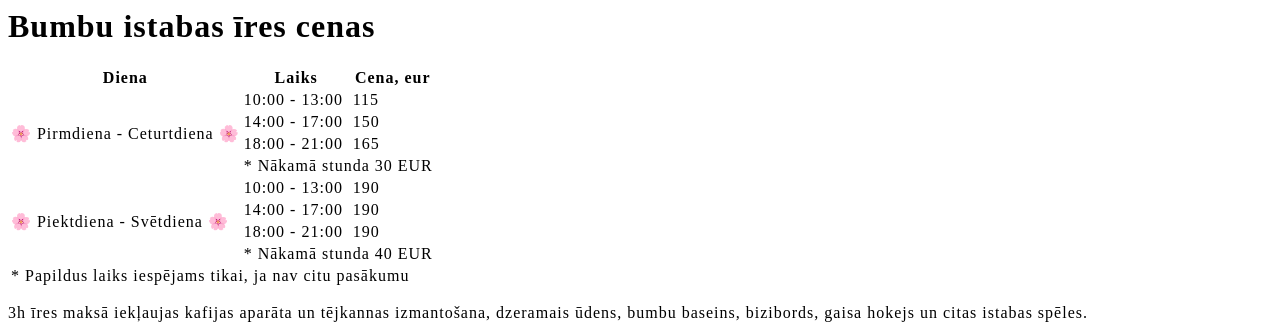
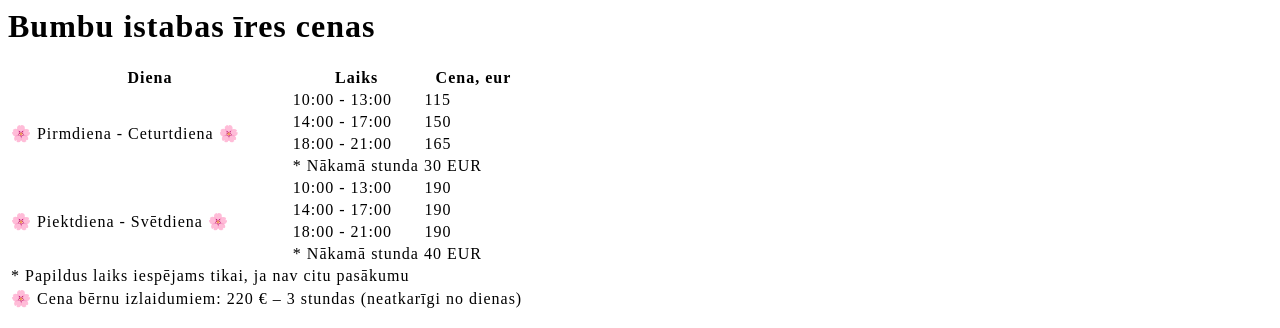
Before and after one commit to nastacyya/RarinaEvents, a website with bundled scripts: page pages/prices.html in a window 1280 px wide. Shown: the part 1304-1632 px from the top of the page. Built offline with nearby package versions, Linux system fonts and the light colour scheme; files whose address does not match are found by name.

Commit message:
New text in prices page

```diff
--- a/assets/locales/en.json
+++ b/assets/locales/en.json
@@ -70,6 +70,7 @@
     "pinata": "Piñata with filling – from €35",
     "bubble_show": "Bubble show – from €65",
     "silver_disco": "Silver disco program – from €140",
-    "facepaint_popcorn_cottoncandy": "Face painting, popcorn and cotton candy making"
+    "facepaint_popcorn_cottoncandy": "Face painting, popcorn and cotton candy making",
+    "prom": "Price for children's graduation events: 220 € — 3 hours (regardless of the day)"
 
 }
--- a/assets/locales/lv.json
+++ b/assets/locales/lv.json
@@ -70,5 +70,6 @@
     "pinata": "Pinjata ar pildījumu – no 35 €",
     "bubble_show": "Ziepju burbuļu šovs – no 65 €",
     "silver_disco": "Sudraba disko programma – no 140 €",
-    "facepaint_popcorn_cottoncandy": "Akvagrims, popkorna un cukurvates pagatavošana"
+    "facepaint_popcorn_cottoncandy": "Akvagrims, popkorna un cukurvates pagatavošana",
+    "prom": "Cena bērnu izlaidumiem: 220 € – 3 stundas (neatkarīgi no dienas)"
 }
--- a/assets/locales/ru.json
+++ b/assets/locales/ru.json
@@ -70,5 +70,6 @@
     "pinata": "Пиньята с начинкой – от 35 €",
     "bubble_show": "Шоу мыльных пузырей – от 65 €",
     "silver_disco": "Серебряная диско программа – от 140 €",
-    "facepaint_popcorn_cottoncandy": "Аквагрим, приготовление попкорна и сладкой ваты"
+    "facepaint_popcorn_cottoncandy": "Аквагрим, приготовление попкорна и сладкой ваты",
+    "prom": "Цена для детских выпускных: 220 € — 3 часа (независимо от дня)"
 }
--- a/pages/prices.html
+++ b/pages/prices.html
@@ -76,10 +76,10 @@
             </thead>
             <tbody>
                 <tr>
-                    <td rowspan="4" class="days">
+                    <td rowspan="4">
                         <span class="nowrap">
                             <span class="emoji">&#127800</span>
-                            <span data-i18n="mon-thr"></span>
+                            <span class="days" data-i18n="mon-thr"></span>
                             <span class="emoji">&#127800</span>
                         </span>
                     </td>
@@ -98,10 +98,10 @@
                     <td colspan="2" class="note" data-i18n="next_hour_30"></td>
                 </tr>
                 <tr>
-                    <td rowspan="4" class="days">
+                    <td rowspan="4">
                         <span class="nowrap">
                             <span class="emoji">&#127800</span>
-                            <span data-i18n="fri-sun"></span>
+                            <span class="days" data-i18n="fri-sun"></span>
                             <span class="emoji">&#127800</span>
                         </span>
                     </td>
@@ -122,6 +122,12 @@
                 <tr>
                     <td colspan="3" data-i18n="additional"></td>
                 </tr>
+                <tr>
+                    <td colspan="3">
+                        <span class="emoji">&#127800</span>
+                        <span data-i18n="prom" id="prom"></span>
+                    </td>
+                </tr>
             </tbody>
         </table>
         <p id="addition" data-i18n="included"></p>
--- a/src/style.scss
+++ b/src/style.scss
@@ -1365,7 +1365,7 @@
         margin-bottom: 5px;
     }
 
-    span {
+    span.days {
         font-size: 18px;
         color: $bg-primary;
         margin-bottom: 10px;
@@ -1381,6 +1381,11 @@
         @include respond(sm) {
             font-size: 12px;
         }
+
+    }
+
+    #prom {
+        font-weight: 500;
     }
 
     .pricing-container {
@@ -1702,13 +1707,10 @@
             }
 
         }
-        td[colspan] {
+        td[colspan]:not(:last-of-type) {
             font-style: italic;
         }
 
-        .days {
-            font-weight: 500;
-        }
         .nowrap {
             white-space: nowrap;
             @include respond(xs) {
```
